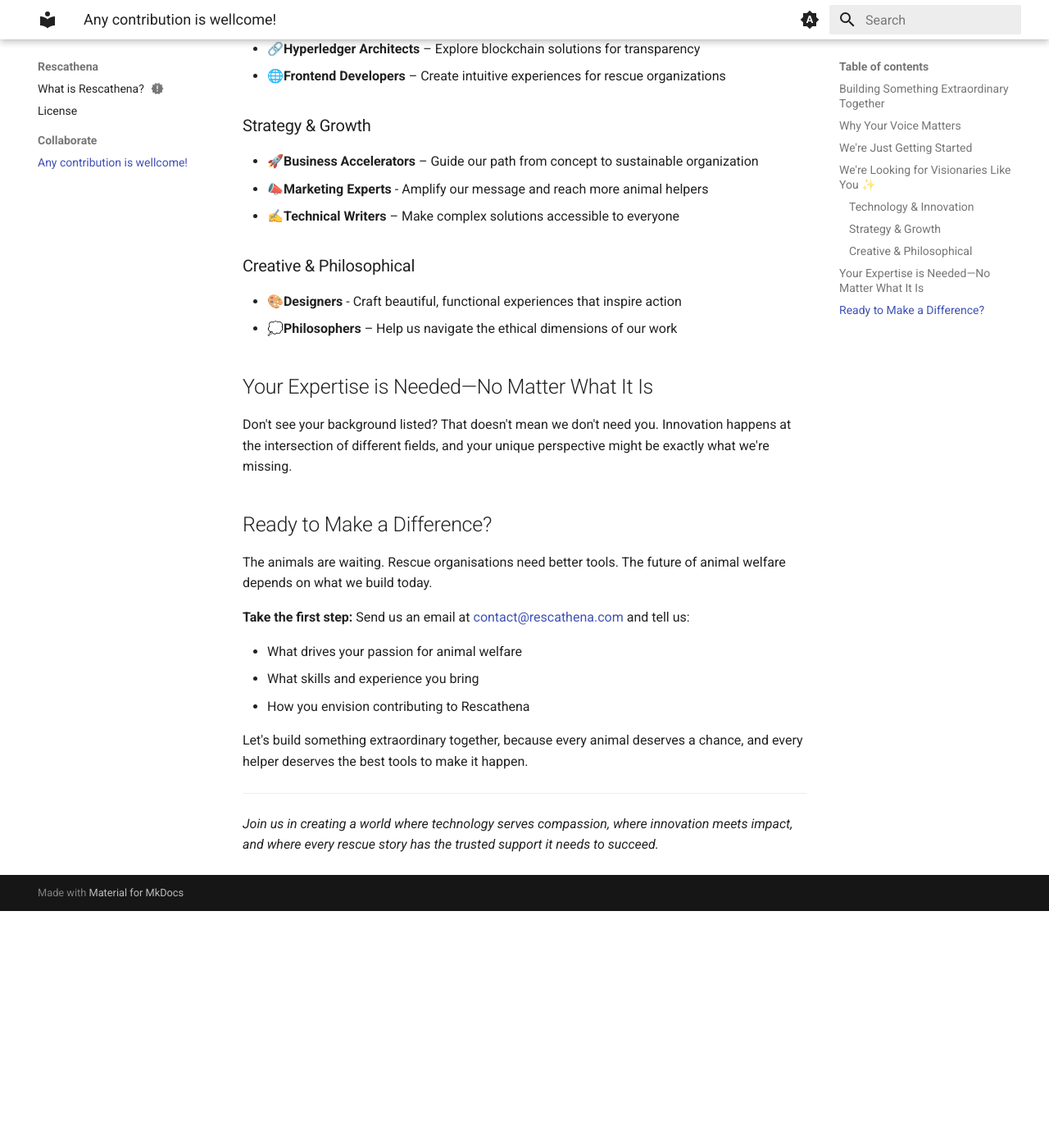
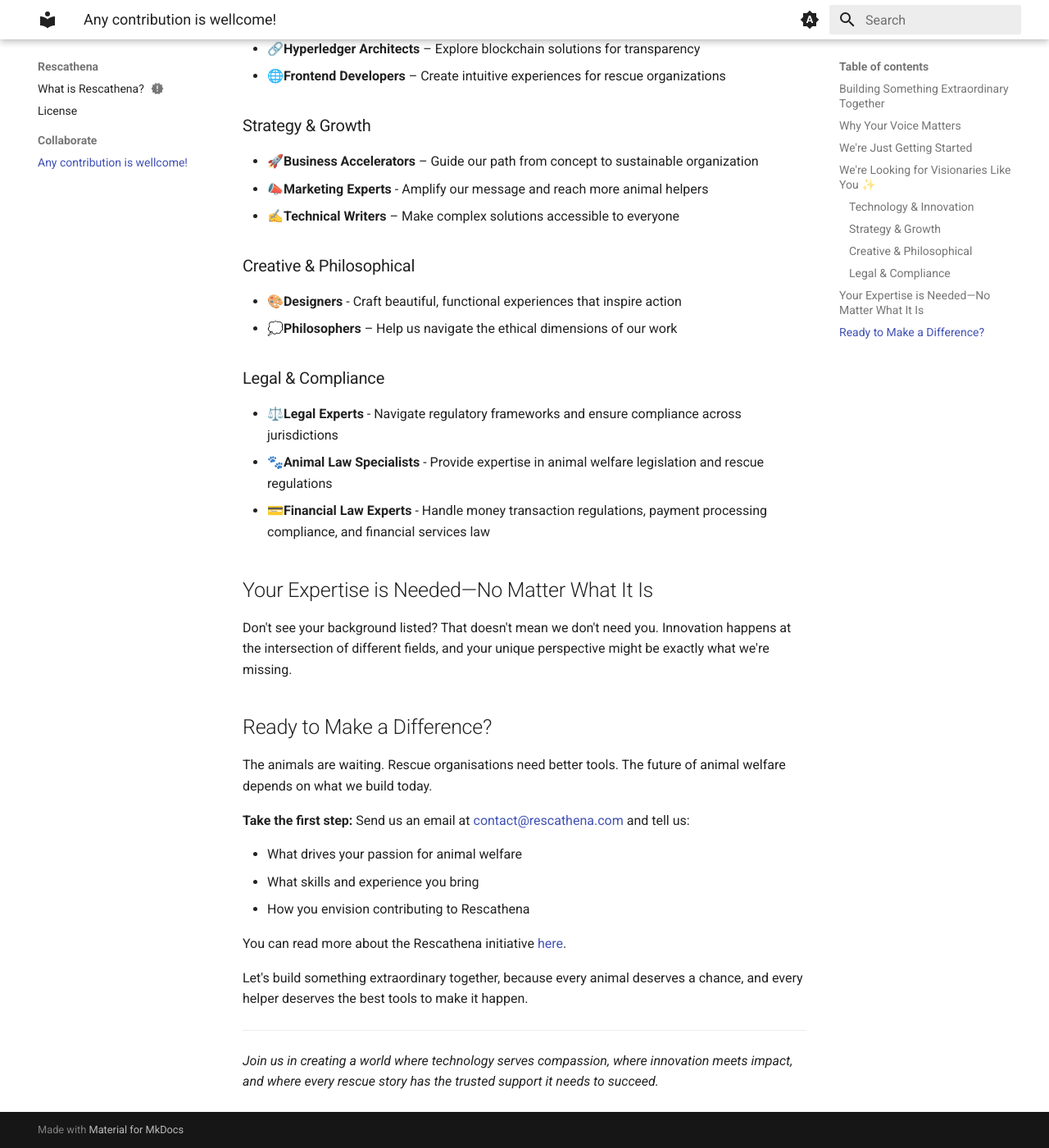
Before and after one commit to rescathena/docs-page, an MkDocs documentation site: the page built from docs/collaborate/how-to.md, in a window 1280 px wide and 1400 px high, scrolled down 1141 px. Shown: the whole window at 82% size. Built offline with MkDocs 1.6.1 and Material for MkDocs 9.7.7, drawn with Linux system fonts in a browser that asks for light colours; before the commit the page ends 2252 px from its top, so only the background shows below that.

Commit message:
Adding the compliance section to the contribute page

```diff
--- a/docs/collaborate/how-to.md
+++ b/docs/collaborate/how-to.md
@@ -44,6 +44,12 @@
 - 🎨**Designers** - Craft beautiful, functional experiences that inspire action
 - 💭**Philosophers** – Help us navigate the ethical dimensions of our work
 
+### Legal & Compliance
+
+- ⚖️**Legal Experts** - Navigate regulatory frameworks and ensure compliance across jurisdictions
+- 🐾**Animal Law Specialists** - Provide expertise in animal welfare legislation and rescue regulations
+- 💳**Financial Law Experts** - Handle money transaction regulations, payment processing compliance, and financial services law
+
 ## Your Expertise is Needed—No Matter What It Is
 
 Don't see your background listed? That doesn't mean we don't need you. Innovation happens at the intersection of different fields, and your unique perspective might be exactly what we're missing.
@@ -58,6 +64,8 @@
 - What skills and experience you bring
 - How you envision contributing to Rescathena
 
+You can read more about the Rescathena initiative [here](https://juanmiguelrua.com/posts/rescathena_seed/).
+
 Let's build something extraordinary together, because every animal deserves a chance, and every helper deserves the best tools to make it happen.
 
 ---
```
